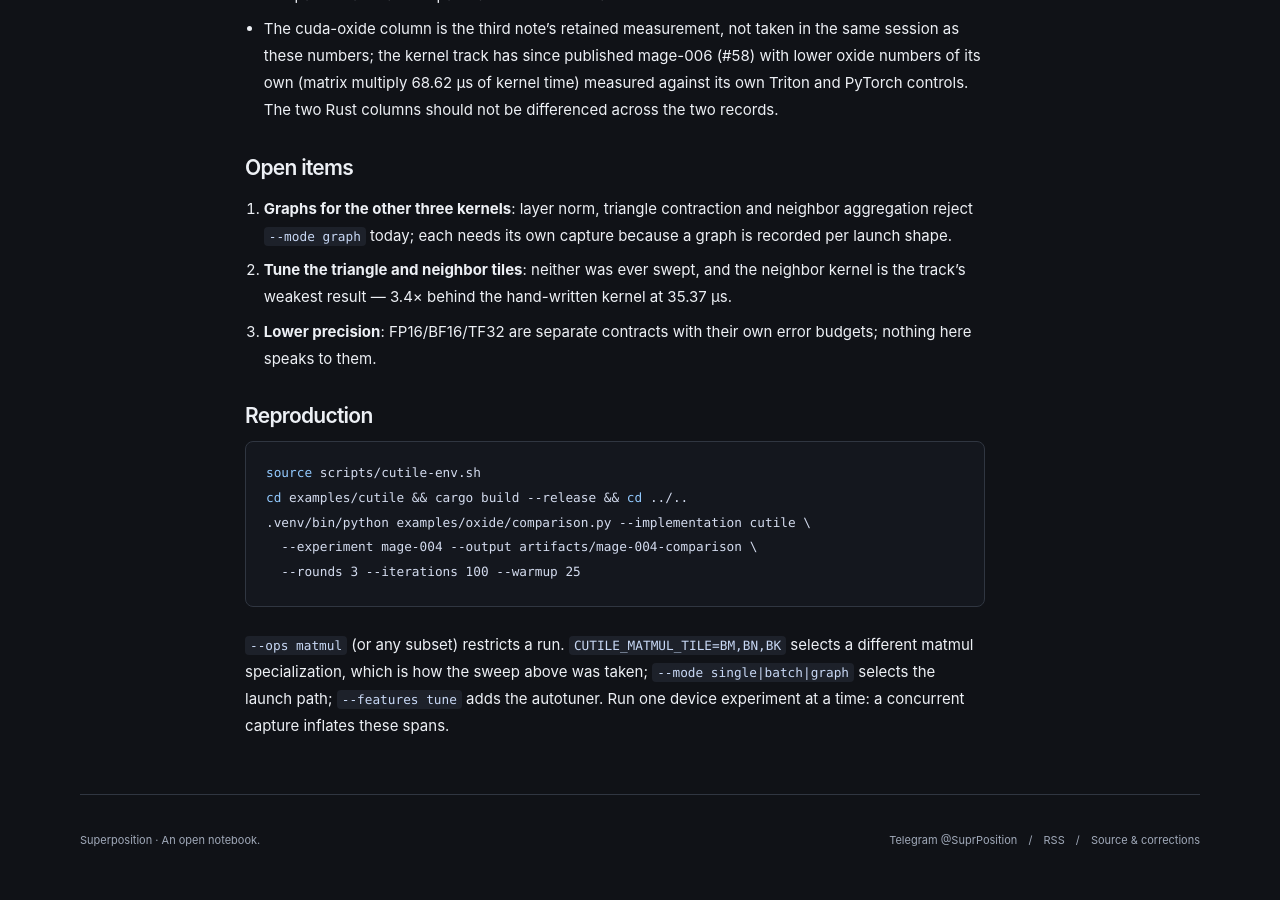
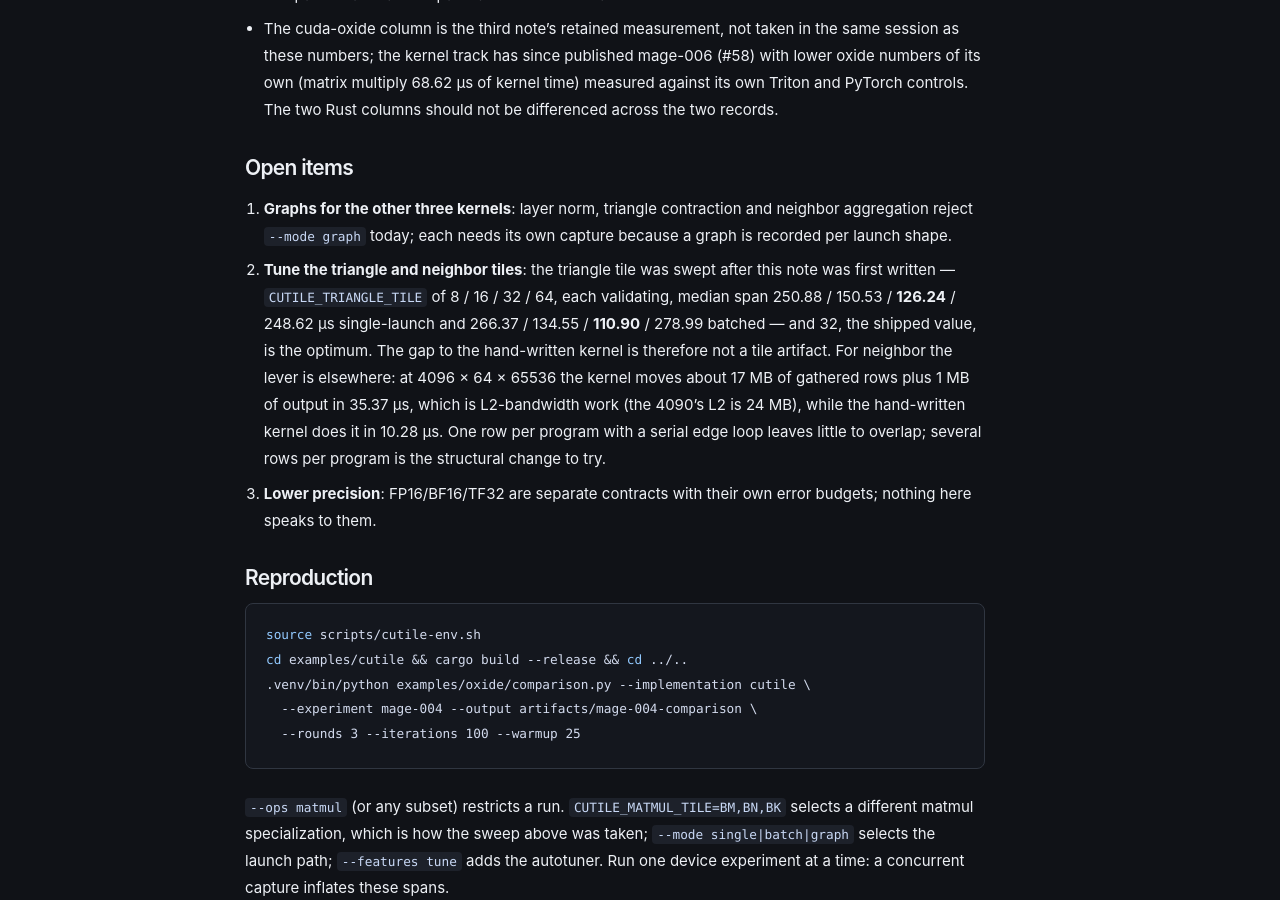
Before and after one commit to superposition/mage, a Jekyll site: the page built from docs/experiments/mage-004.md, in a window 1280 px wide and 900 px high, scrolled down 7833 px. Built offline with Jekyll 4.4.1, drawn with Linux system fonts in a browser that asks for light colours.

Commit message:
Sweep the triangle tile, and point the neighbor gap at its cause (#66)
Co-authored-by: Superposition <superposition@users.noreply.github.com>

```diff
--- a/docs/experiments/mage-004.md
+++ b/docs/experiments/mage-004.md
@@ -305,9 +305,16 @@ hatch the plan anticipated, and it is why it was ported last.
 1. **Graphs for the other three kernels**: layer norm, triangle contraction and
    neighbor aggregation reject `--mode graph` today; each needs its own capture
    because a graph is recorded per launch shape.
-2. **Tune the triangle and neighbor tiles**: neither was ever swept, and the
-   neighbor kernel is the track's weakest result — 3.4× behind the hand-written
-   kernel at 35.37 µs.
+2. **Tune the triangle and neighbor tiles**: the triangle tile was swept after
+   this note was first written — `CUTILE_TRIANGLE_TILE` of 8 / 16 / 32 / 64, each
+   validating, median span 250.88 / 150.53 / **126.24** / 248.62 µs single-launch
+   and 266.37 / 134.55 / **110.90** / 278.99 batched — and 32, the shipped value,
+   is the optimum. The gap to the hand-written kernel is therefore not a tile
+   artifact. For neighbor the lever is elsewhere: at 4096 × 64 × 65536 the kernel
+   moves about 17 MB of gathered rows plus 1 MB of output in 35.37 µs, which is
+   L2-bandwidth work (the 4090's L2 is 24 MB), while the hand-written kernel does
+   it in 10.28 µs. One row per program with a serial edge loop leaves little to
+   overlap; several rows per program is the structural change to try.
 3. **Lower precision**: FP16/BF16/TF32 are separate contracts with their own
    error budgets; nothing here speaks to them.
 
```
Also changed, not shown: examples/cutile/README.md, 1 other file.
